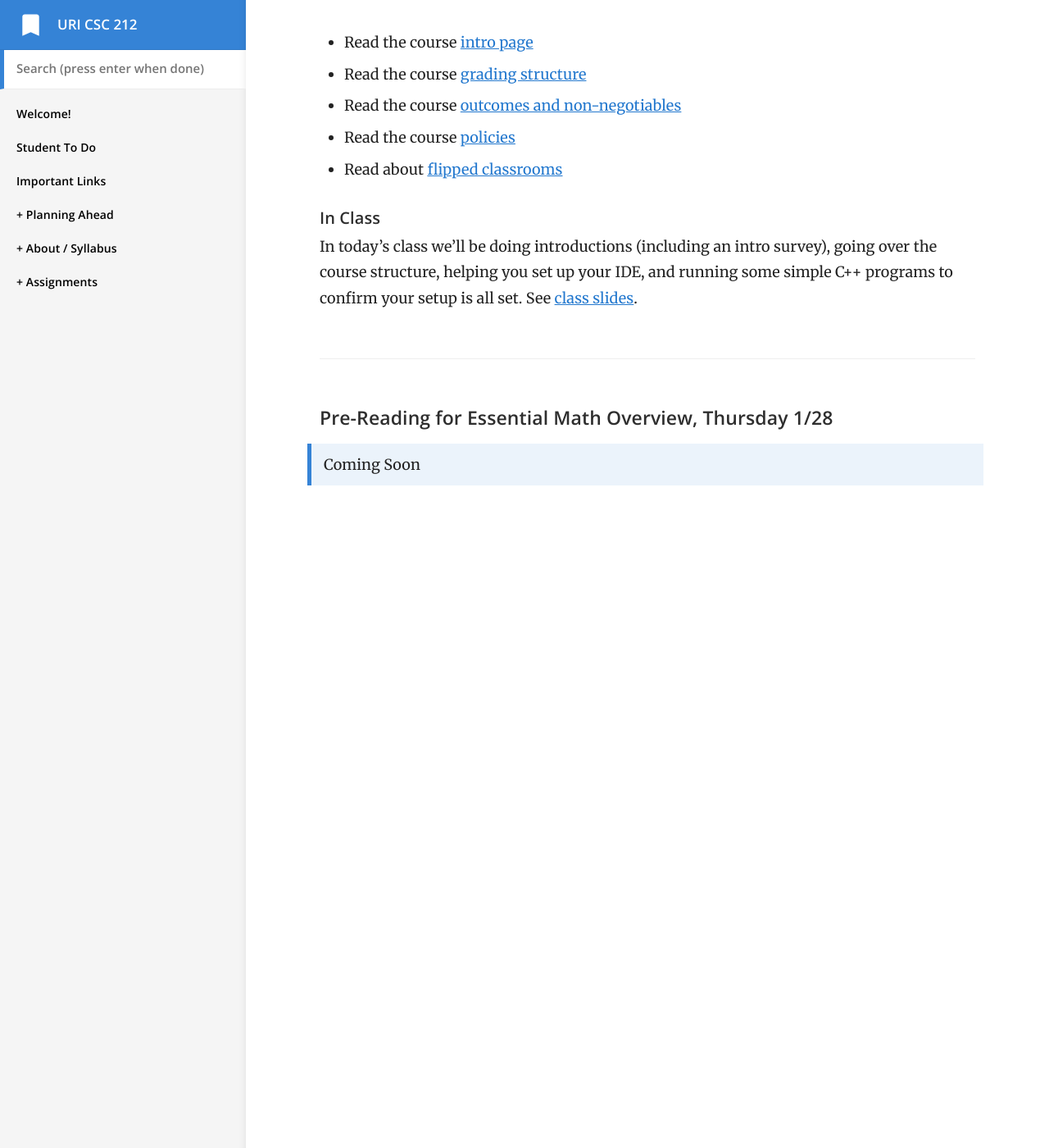
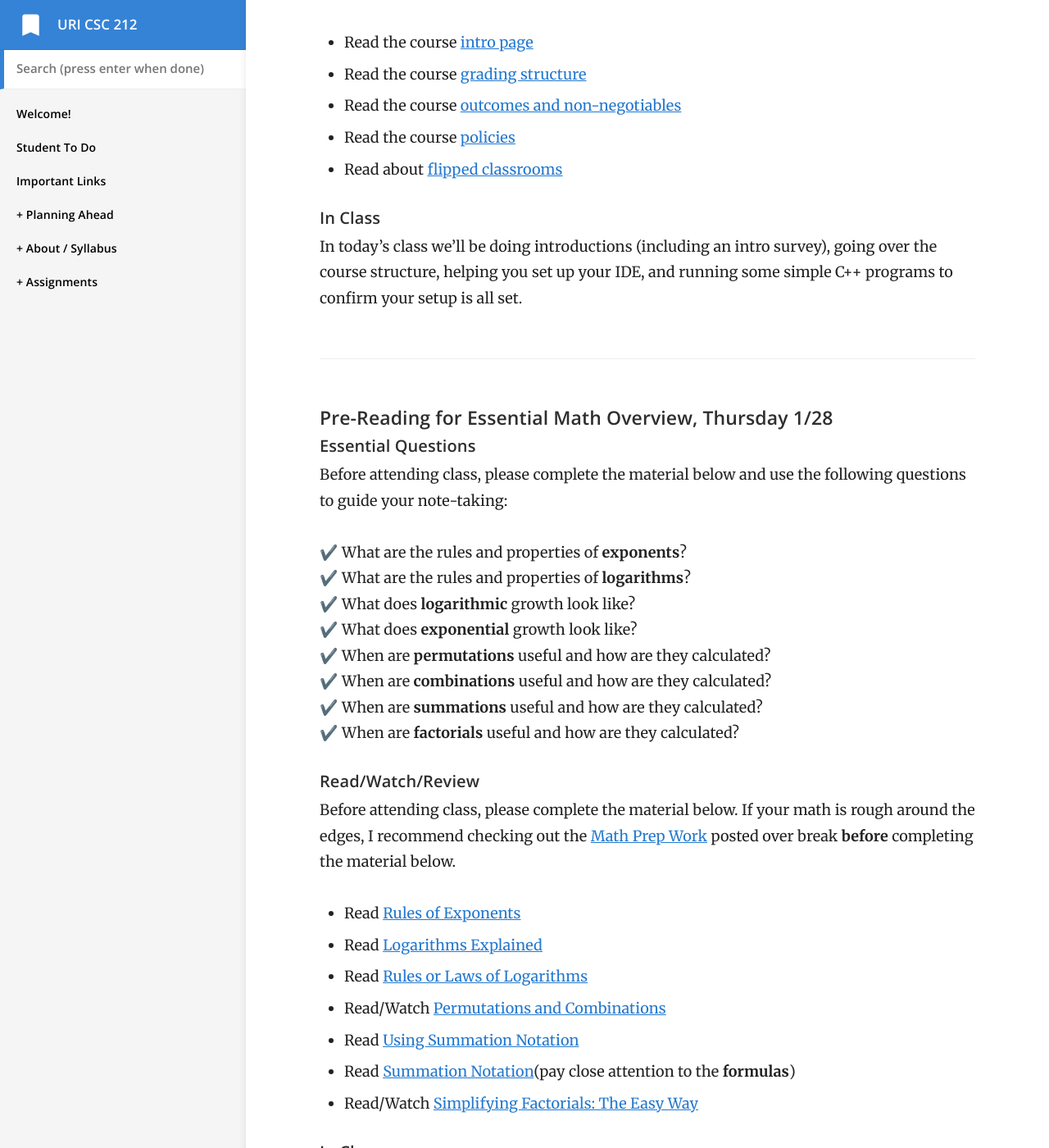
Before and after one commit to vcc-csc212/sp21-archive, a Jekyll site: the page built from _docs/weekly/wk1.md, in a window 1280 px wide and 1400 px high, scrolled down 863 px. Shown: the whole window at 82% size. Built offline with Jekyll 4.4.1, drawn with Linux system fonts in a browser that asks for light colours; some of the changed text lies outside the part shown.

Commit message:
added thurs readings

```diff
--- a/_docs/weekly/wk1.md
+++ b/_docs/weekly/wk1.md
@@ -29,9 +29,33 @@ Before attending class, please complete the material below:
 - Read about [flipped classrooms](/flipped)
 
 ##### In Class
-In today's class we'll be doing introductions (including an intro survey), going over the course structure, helping you set up your IDE, and running some simple C++ programs to confirm your setup is all set. See [class slides](https://docs.google.com/presentation/d/1ceoCu9s6opk3Q-TCLYq1qMUOyptcG4EKfQNIhWnPlOs/edit?usp=sharing).
+In today's class we'll be doing introductions (including an intro survey), going over the course structure, helping you set up your IDE, and running some simple C++ programs to confirm your setup is all set.
 
 ---
 
 #### Pre-Reading for Essential Math Overview, Thursday 1/28 {#thurs}
-> Coming Soon
+
+##### Essential Questions
+Before attending class, please complete the material below and use the following questions to guide your note-taking:
+<br>
+✔️ What are the rules and properties of **exponents**?
+✔️ What are the rules and properties of **logarithms**?
+✔️ What does **logarithmic** growth look like?
+✔️ What does **exponential** growth look like?
+✔️ When are **permutations** useful and how are they calculated?
+✔️ When are **combinations** useful and how are they calculated?
+✔️ When are **summations** useful and how are they calculated?
+✔️ When are **factorials** useful and how are they calculated?
+
+##### Read/Watch/Review
+Before attending class, please complete the material below. If your math is rough around the edges, I recommend checking out the [Math Prep Work](/prep#math) posted over break **before** completing the material below.
+- Read [Rules of Exponents](https://www.chilimath.com/lessons/intermediate-algebra/rules-of-exponents/)
+- Read [Logarithms Explained](https://www.chilimath.com/lessons/advanced-algebra/logarithms-explained/)
+- Read [Rules or Laws of Logarithms](https://www.chilimath.com/lessons/advanced-algebra/logarithm-rules/)
+- Read/Watch [Permutations and Combinations](https://www.mathplanet.com/education/algebra-2/discrete-mathematics-and-probability/permutations-and-combinations)
+- Read [Using Summation Notation](https://courses.lumenlearning.com/ivytech-collegealgebra/chapter/using-summation-notation/)
+- Read [Summation Notation](https://tutorial.math.lamar.edu/Classes/CalcI/SummationNotation.aspx)(pay close attention to the **formulas**)
+- Read/Watch [Simplifying Factorials: The Easy Way](https://medium.com/i-math/simplifying-factorials-the-easy-way-61c221c21b57)
+
+##### In Class
+In today's class we'll be doing going over some of the properties you learned about in the readings, relating them to our next topic of *analysis of algorithms*, and practicing getting comfortable with all the math symbols and jargon we'll be seeing the rest of the semester.
```
